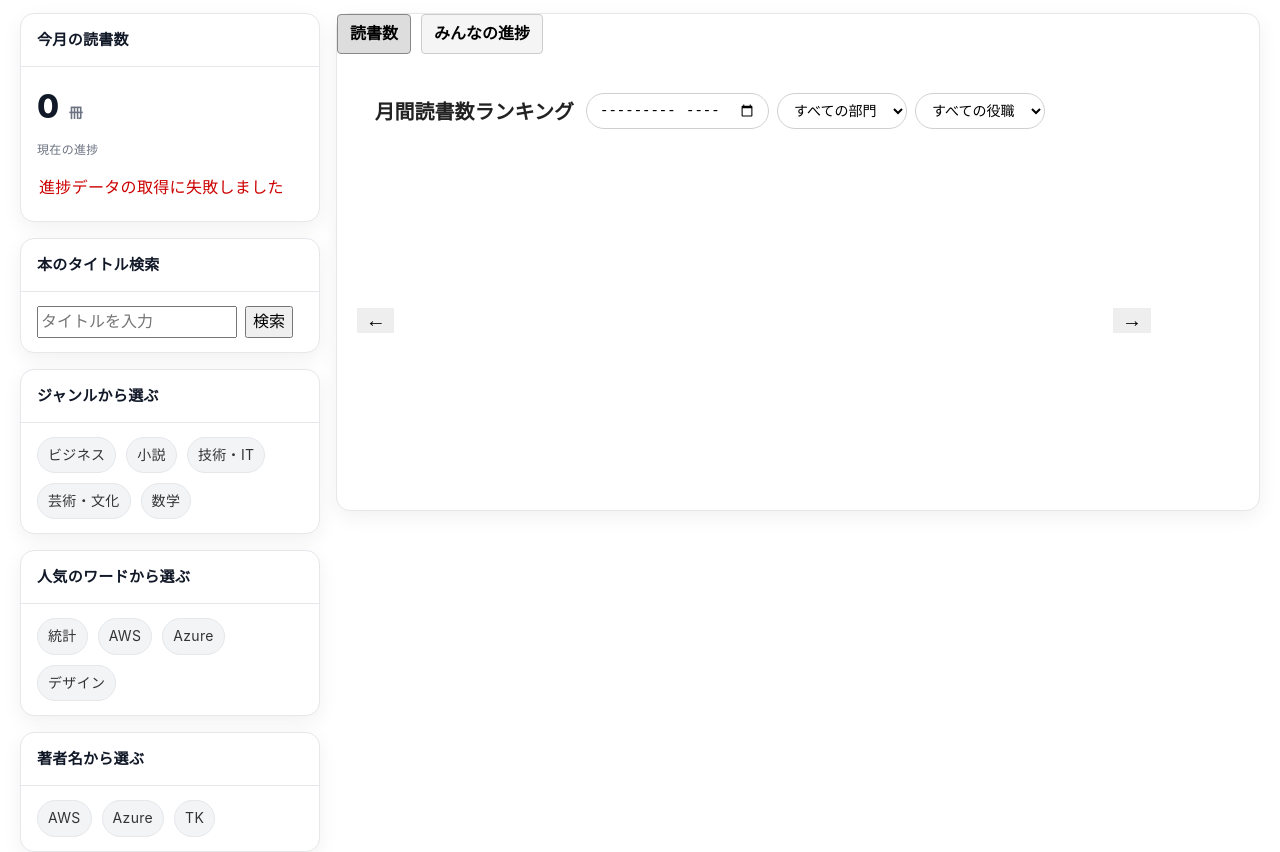
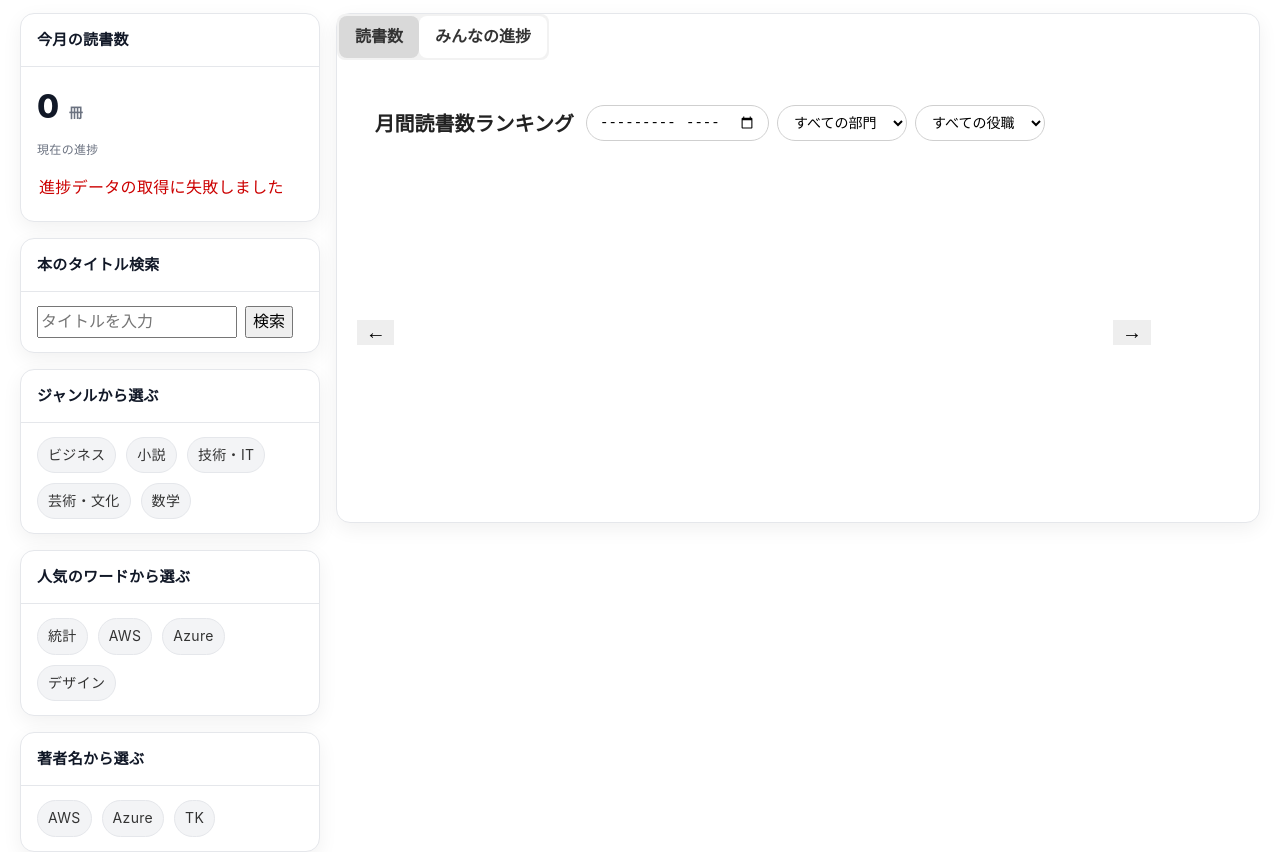
Before and after one commit to nakaba7-Agile/LibrarySystem, a website: page home.html in a window 1280 px wide. Shown: the part 96-948 px from the top of the page. Drawn offline with nearby package versions, Linux system fonts and the light colour scheme; no server answers.

Commit message:
タブの見た目を修正（途中）

```diff
--- a/home.css
+++ b/home.css
@@ -265,20 +265,24 @@ nav button{margin-right: 10px;}
 /*グラフ切り替えタブ用*/
 .graph-tabs {
   display: flex;
-  gap: 10px;
-  margin-bottom: 10px;
+  border-radius: 8px;
+  background: #f2f2f2; /* 背景の薄いグレー */
+  padding: 2px;
+  margin-bottom: 16px;
+  width: fit-content;
 }
 
 .tab-button {
-  padding: 6px 12px;
-  border: 1px solid #ccc;
-  background-color: #f5f5f5;
+  padding: 8px 16px;
+  background: white;
+  border: none;
+  border-radius: 8px;
   cursor: pointer;
-  border-radius: 4px;
   font-weight: bold;
+  color: #333;
+  transition: background 0.3s;
 }
 
 .tab-button.active {
-  background-color: #ddd;
-  border-color: #888;
+  background: #d9d9d9; /* アクティブ：グレー */
 }
```
